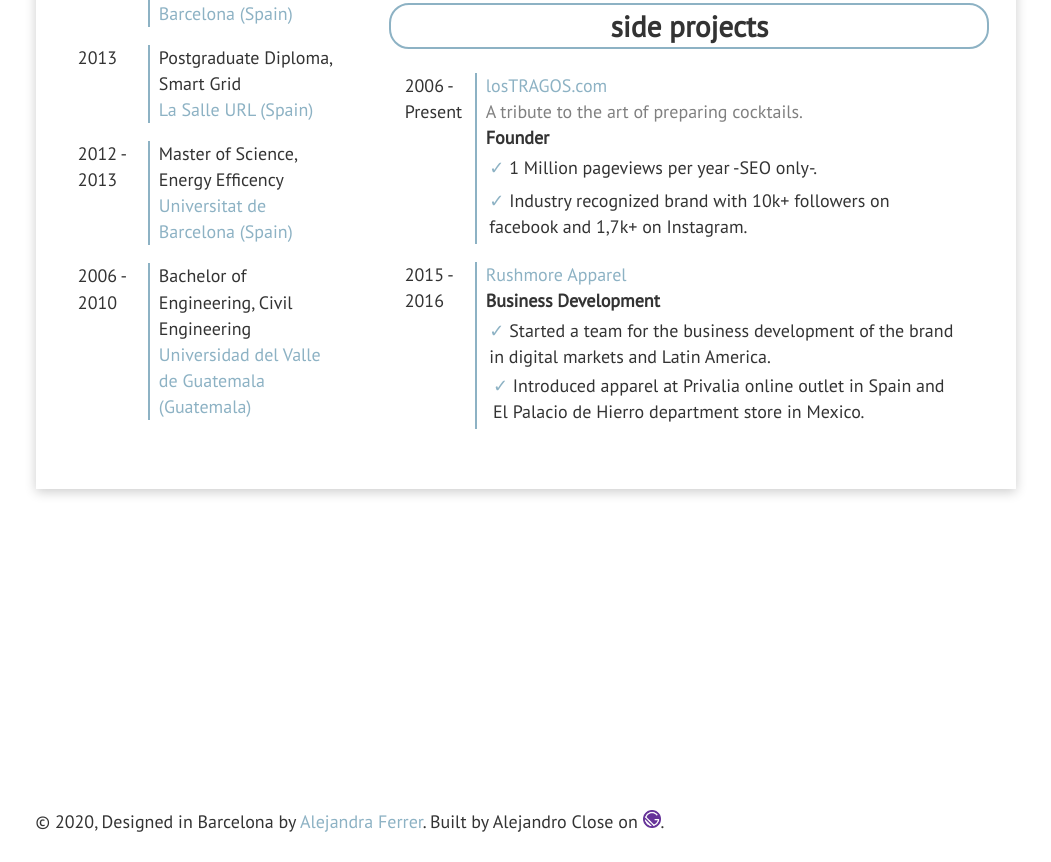
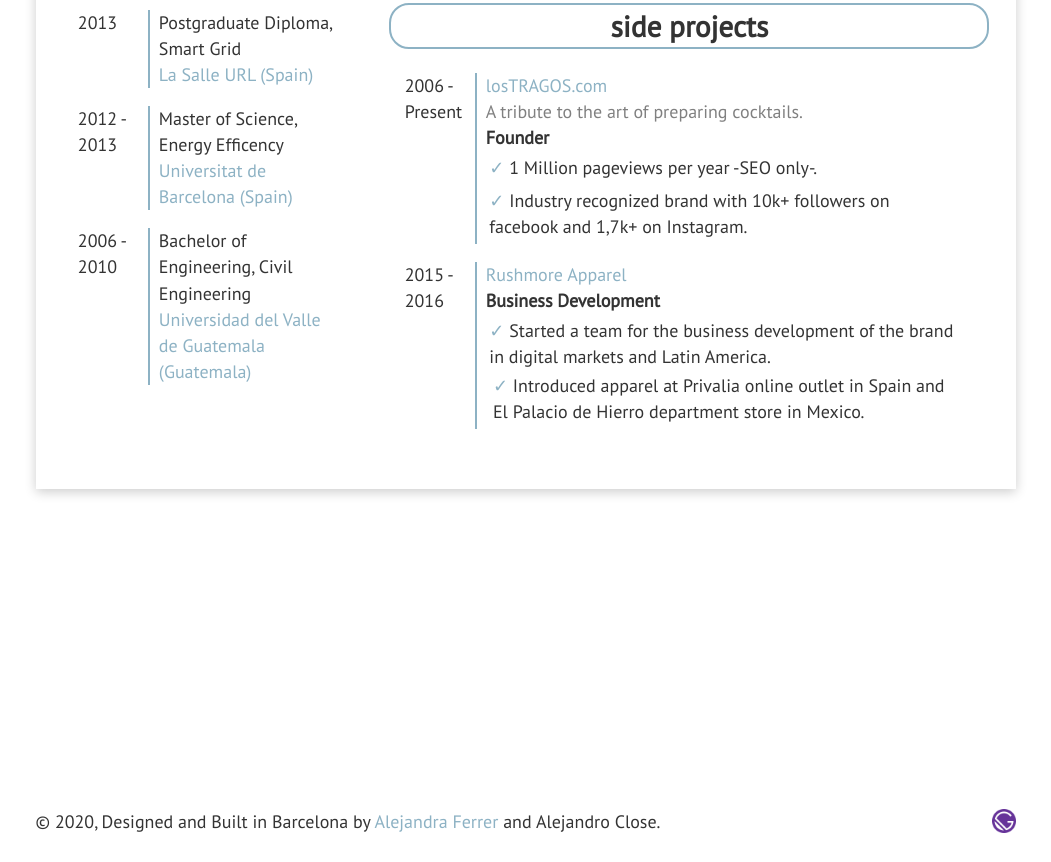
Before and after one commit to alejandroclose/alejandroclose, a Gatsby site: page / in a window 1280 px wide. Shown: the part 1397-2259 px from the top of the page, without its empty margins (114-1165 px from the left). Built offline with nearby package versions, Linux system fonts and the light colour scheme; Gatsby itself is replaced by a stand-in of ours.

Commit message:
V1.0.1 improved SEO title, updated contact info, updated footer text

```diff
--- a/gatsby-config.js
+++ b/gatsby-config.js
@@ -1,7 +1,7 @@
 module.exports = {
   siteMetadata: {
     title: `Alejandro Close`,
-    description: `Engineer, sales professional and web developer. Starting things that happen. Passionate about e-commerce.`,
+    description: `Engineer, sales professional and web developer. Starting things that happen. Passionate about e-commerce && a11y enthusiast.`,
     author: `@gatsbyjs`,
   },
   plugins: [
--- a/src/components/layout.css
+++ b/src/components/layout.css
@@ -626,6 +626,13 @@ pre tt:after {
   content: "";
 }
 
+.gatsby-icon {
+  width: 24px;
+  height: 24px;
+  margin: 0;
+  float: right;
+}
+
 
 @media only screen and (max-width: 480px) {
   html {
--- a/src/components/layout.js
+++ b/src/components/layout.js
@@ -38,9 +38,9 @@ const Layout = ({ children }) => {
         <main
         >{children}</main>
         <footer>
-          © {new Date().getFullYear()}, Designed in Barcelona by <a href="http://www.alejandraferrer.es" target="_blank">Alejandra Ferrer</a>. Built by Alejandro Close on
+          © {new Date().getFullYear()}, Designed and Built in Barcelona by <a href="http://www.alejandraferrer.es" target="_blank">Alejandra Ferrer</a> and Alejandro Close.
           {` `}
-          <img className="icon"src={gatsby}/>.
+          <img className="gatsby-icon"src={gatsby}/>
         </footer>
       </div>
     </>
--- a/src/pages/index.js
+++ b/src/pages/index.js
@@ -13,7 +13,7 @@ import twitter from "../images/twitter.png"
 
 const IndexPage = () => (
   <Layout>
-    <SEO title="CV" />
+    <SEO title="Alejandro Close" />
     <div className="cv">
       <div className="profile">
         <div className="profile-pic">
@@ -26,8 +26,7 @@ const IndexPage = () => (
           </div>
           <div className="contact">
             <div><b>Contact</b></div>
-            <div className="info-text"><a href="tel:+34622826408">+(34) 622 826 408</a></div>
-            <div className="info-text"><a href="mailto: alejandroclose@gmail.com">alejandroclose@gmail.com</a></div>
+            <div className="info-text"><a href="mailto: hola@alejandroclose.com">hola@alejandroclose.com</a></div>
           </div>
           <div className="social-media">
             <div><b>Profiles</b></div>
```
